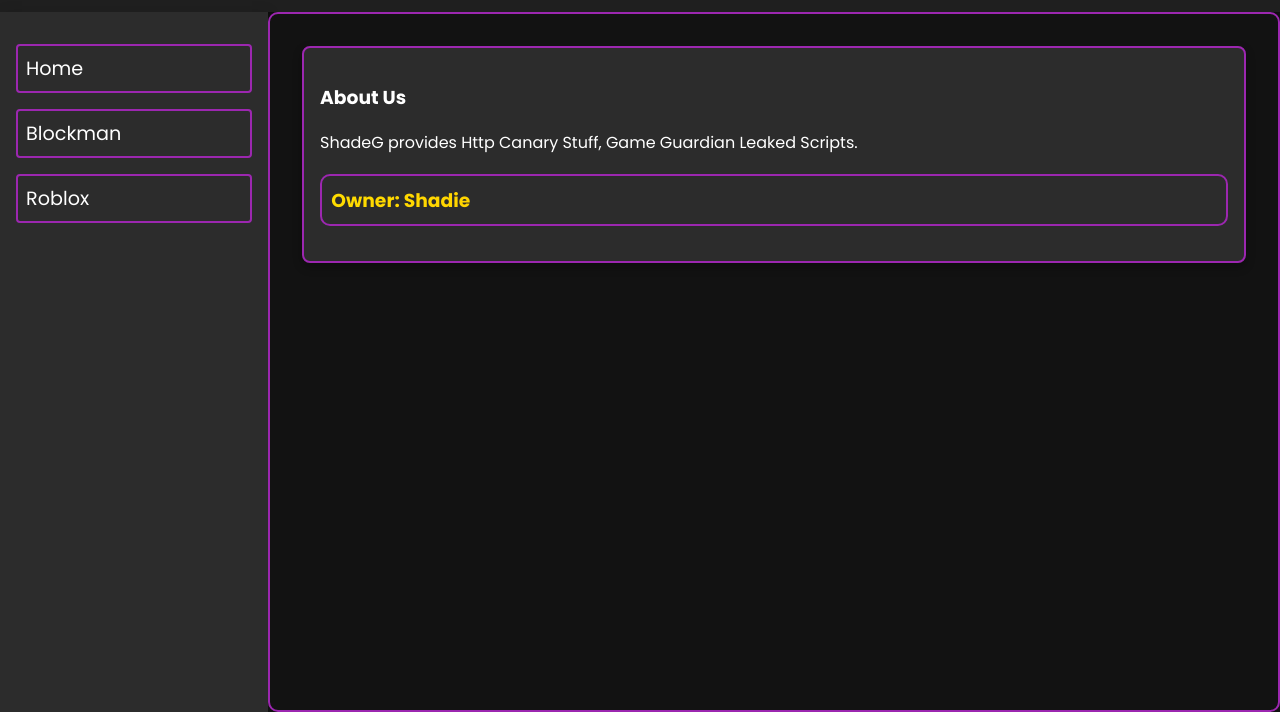
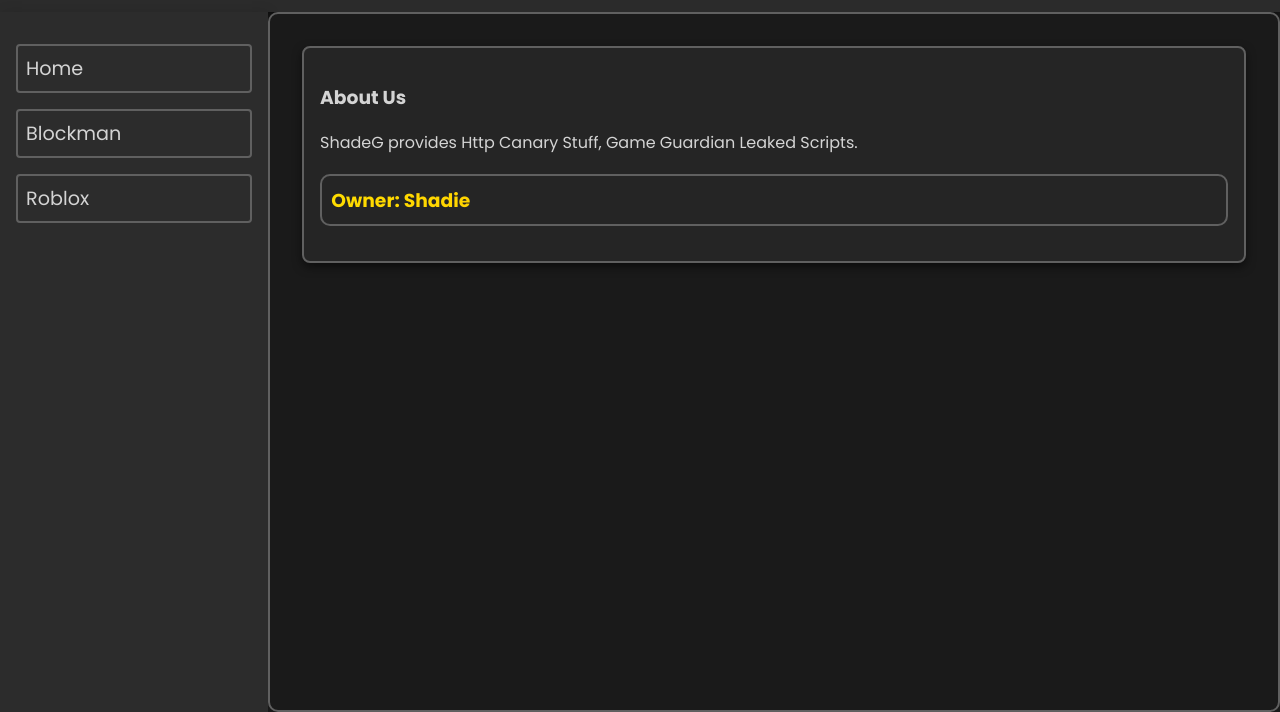
Before and after one commit to ShaderiAmalue/ShaderiAmalue, a plain HTML site: page index.html in a window 1280 px wide. Shown: the part 88-800 px from the top of the page. Drawn offline with nearby package versions, Linux system fonts and the light colour scheme.

Commit message:
Update styles.css

```diff
--- a/styles.css
+++ b/styles.css
@@ -1,16 +1,16 @@
 @import url('https://fonts.googleapis.com/css2?family=Poppins:wght@400;700&display=swap');
 
 :root {
-    --primary-color: #6200ea;
-    --secondary-color: #3700b3;
-    --background-color: #121212;
-    --header-background: #1f1f1f;
+  --primary-color: #444444;
+  --secondary-color: #333333;
+  --background-color: #1a1a1a;
+  --header-background: #2b2b2b;
   --sidebar-background: #2c2c2c;
-    --card-background: #2c2c2c;
-    --text-color: #ffffff;
-    --accent-color: #9c27b0;
-    --gradient: linear-gradient(135deg, #6200ea, #3700b3);
-    --box-shadow: 0 4px 10px rgba(0, 0, 0, 0.3);
+  --card-background: #252525;
+  --text-color: #d4d4d4;
+  --accent-color: #606060;
+  --gradient: linear-gradient(135deg, #444444, #333333);
+  --box-shadow: 0 4px 10px rgba(0, 0, 0, 0.5);
   --transition: 0.3s ease;
 }
 
@@ -113,7 +113,7 @@
 }
 
 .button-link {
-    background: linear-gradient(135deg, #6200ea, #3700b3);
+  background: var(--gradient);
   color: var(--text-color);
   padding: 0.75em 1.5em;
   border-radius: 5px;
@@ -129,7 +129,7 @@
 }
 
 .button-link:hover {
-    background: linear-gradient(135deg, #3700b3, #6200ea);
+  background: linear-gradient(135deg, #333333, #444444);
   transform: scale(1.05);
   box-shadow: var(--box-shadow);
 }
@@ -170,7 +170,7 @@
   width: 70%;
   height: 100px;
   background: var(--card-background);
-    color: #00ff00;
+  color: var(--text-color);
   border: 2px solid var(--accent-color);
   border-radius: 8px;
   padding: 1rem;
@@ -211,7 +211,7 @@
   font-family: 'Courier New', Courier, monospace;
   overflow: auto;
   max-width: 100%;
-    color: #00ff00; /* Default text color */
+  color: var(--text-color);
 }
 
 code[class*="language-"] {
```
Lines whose indentation alone changed are shown as unchanged.
